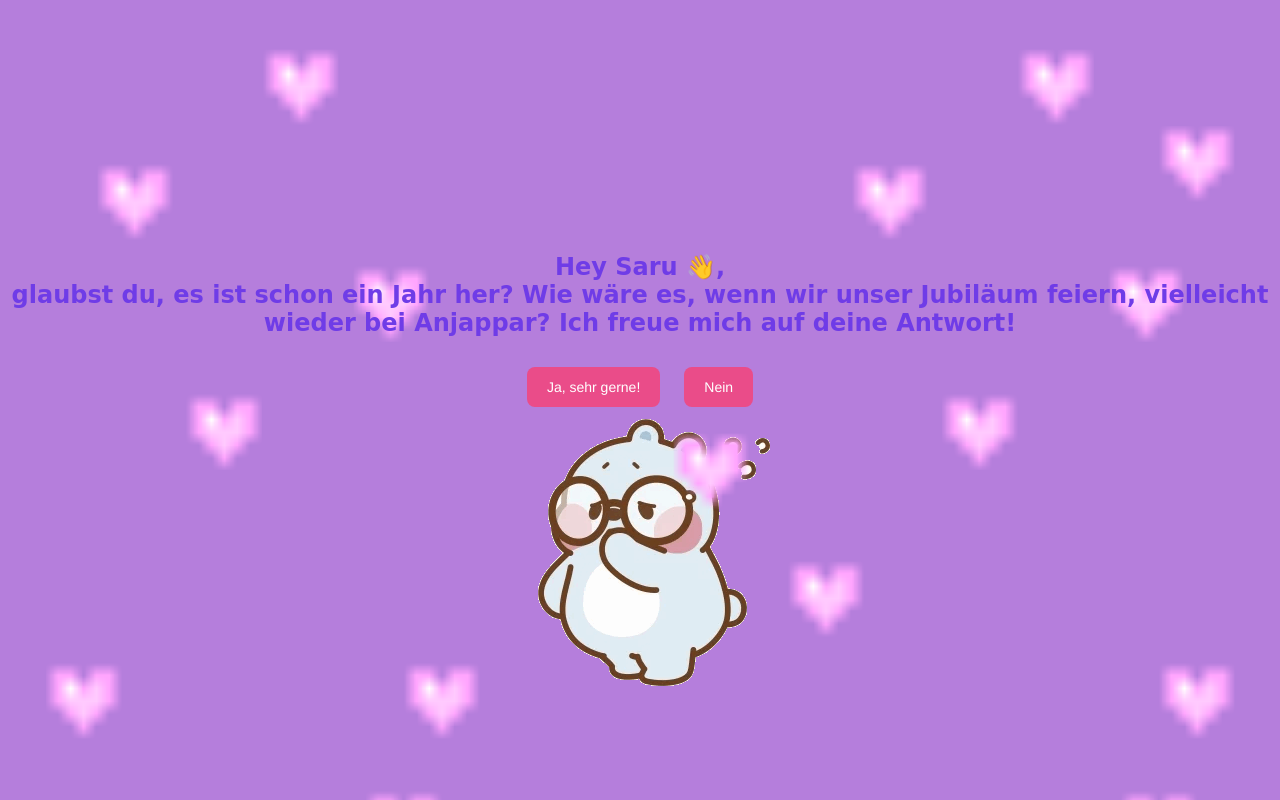
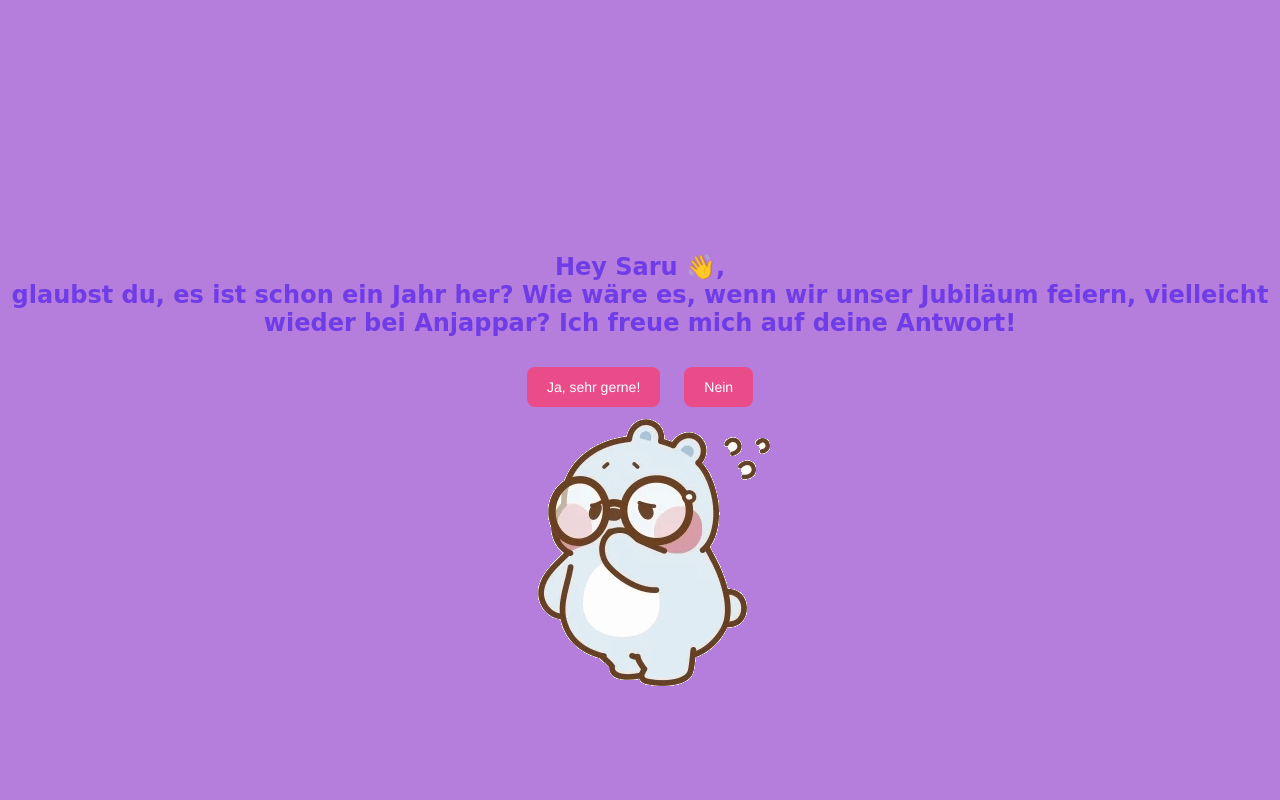
Before and after one commit to kowrithv/kowrithv.github.io, a plain HTML site: page index.html in a window 1280 px wide. Drawn offline with nearby package versions, Linux system fonts and the light colour scheme; files whose address does not match are found by name.

Commit message:
index angepasst

```diff
--- a/index.html
+++ b/index.html
@@ -7,7 +7,7 @@
     <script src="https://cdn.jsdelivr.net/npm/canvas-confetti@1.4.0/dist/confetti.browser.min.js"></script>
 </head>
 <body>
-    <div class="background-gif"></div>
+    <!-- <div class="background-gif"></div> -->
     <div id="content">
         <h2>Hey Saru 👋,
             <br> glaubst du, es ist schon ein Jahr her? Wie wäre es, wenn wir unser Jubiläum feiern, vielleicht wieder bei Anjappar? Ich freue mich auf deine Antwort!
```
